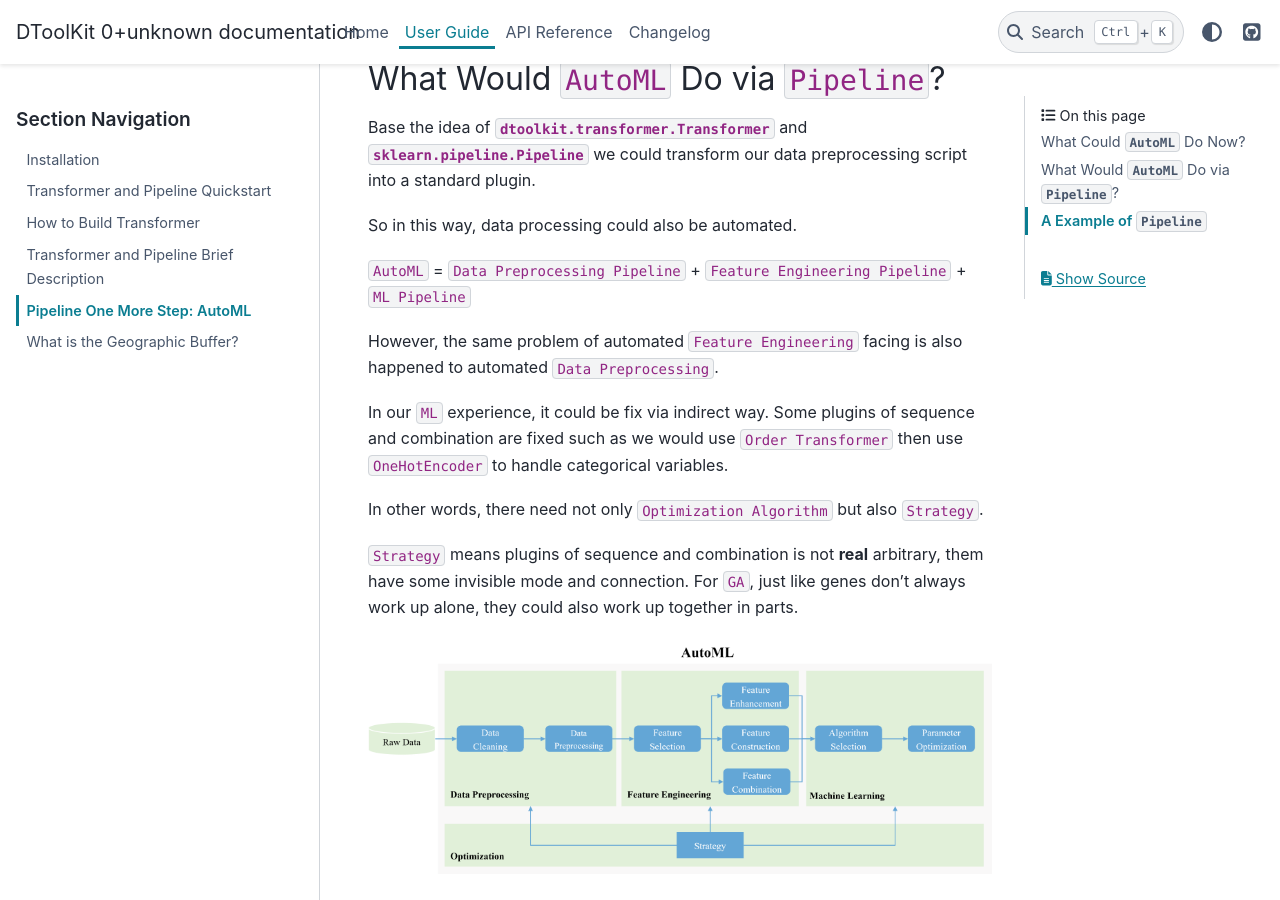
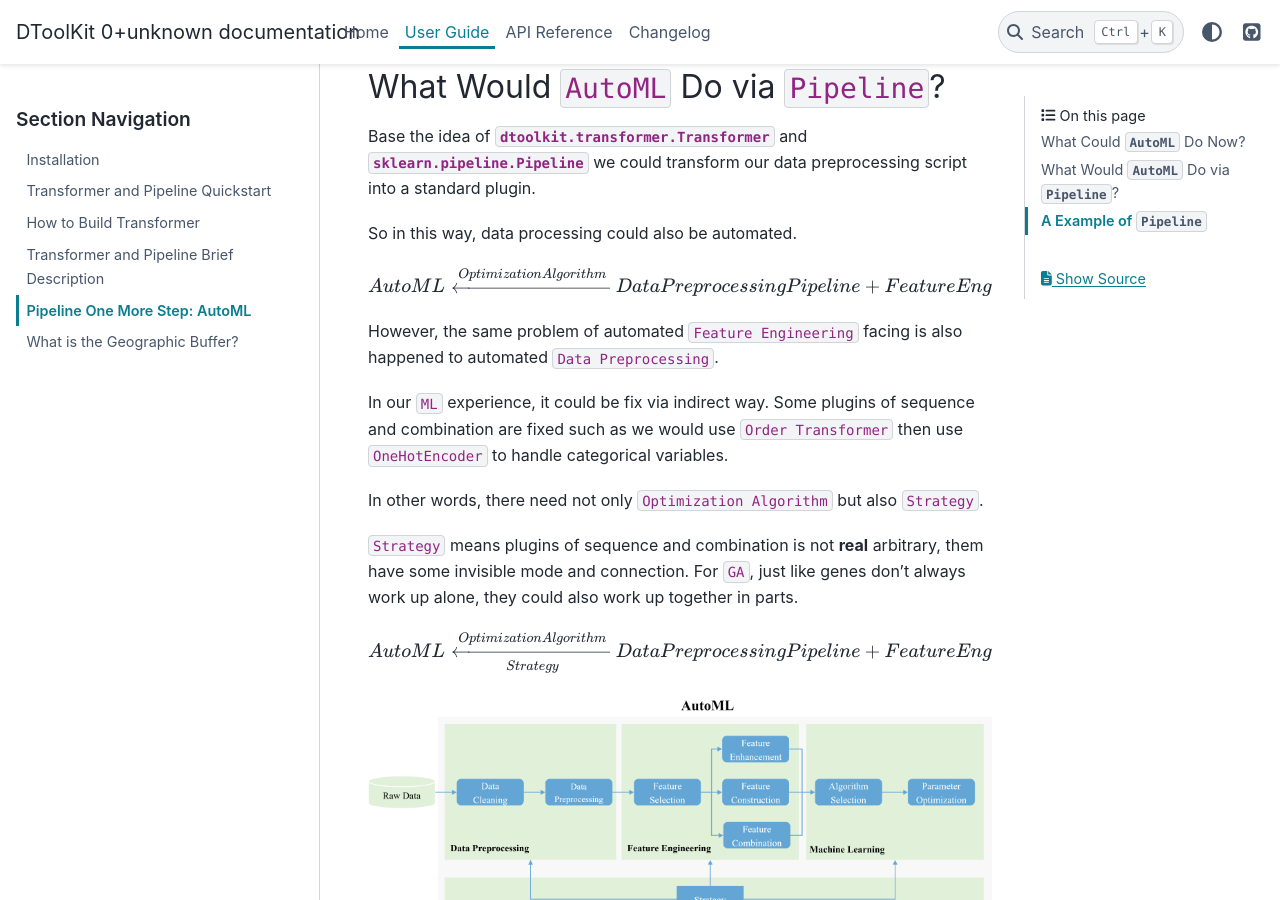
Before and after one commit to Zeroto521/my-data-toolkit, a Sphinx documentation site: the page built from doc/source/guide/automl.md, in a window 1280 px wide and 900 px high, scrolled down 1526 px. Built offline with Sphinx 7.4.7 and the PyData theme 0.15.4, drawn with Linux system fonts in a browser that asks for light colours; some of the changed text lies outside the part shown.

Commit message:
DOC: update math formulate

```diff
--- a/doc/source/guide/automl.md
+++ b/doc/source/guide/automl.md
@@ -12,7 +12,7 @@ It tries to use `Optimization` algorithms to optimize the selection of `ML` and
 
 ## What Could `AutoML` Do Now?
 
-`AutoML` = `Feature Engineering Pipeline` + `ML Pipeline`
+{math}`AutoML \xleftarrow{OptimizationAlgorithm} FeatureEngineeringPipeline + MLPipeline`
 
 - Part of `Feature Engneering`
 - `Algorithm Selection`
@@ -37,7 +37,7 @@ Base the idea of {class}`dtoolkit.transformer.Transformer` and {class}`sklearn.p
 
 So in this way, data processing could also be automated.
 
-`AutoML` = `Data Preprocessing Pipeline` + `Feature Engineering Pipeline` + `ML Pipeline`
+{math}`AutoML \xleftarrow{Optimization Algorithm} Data Preprocessing Pipeline + Feature Engineering Pipeline + ML Pipeline`
 
 However, the same problem of automated `Feature Engineering` facing is also happened to automated `Data Preprocessing`.
 
@@ -49,6 +49,8 @@ In other words, there need not only `Optimization Algorithm` but also `Strategy`
 `Strategy` means plugins of sequence and combination is not **real** arbitrary, them have some invisible mode and connection.
 For `GA`, just like genes don't always work up alone, they could also work up together in parts.
 
+{math}`AutoML \xleftarrow[Strategy]{Optimization Algorithm} Data Preprocessing Pipeline + Feature Engineering Pipeline + ML Pipeline`
+
 ![Complete AutoML workflow](../_static/complete-automl-workflow.png)
 
 ## A Example of `Pipeline`
```
